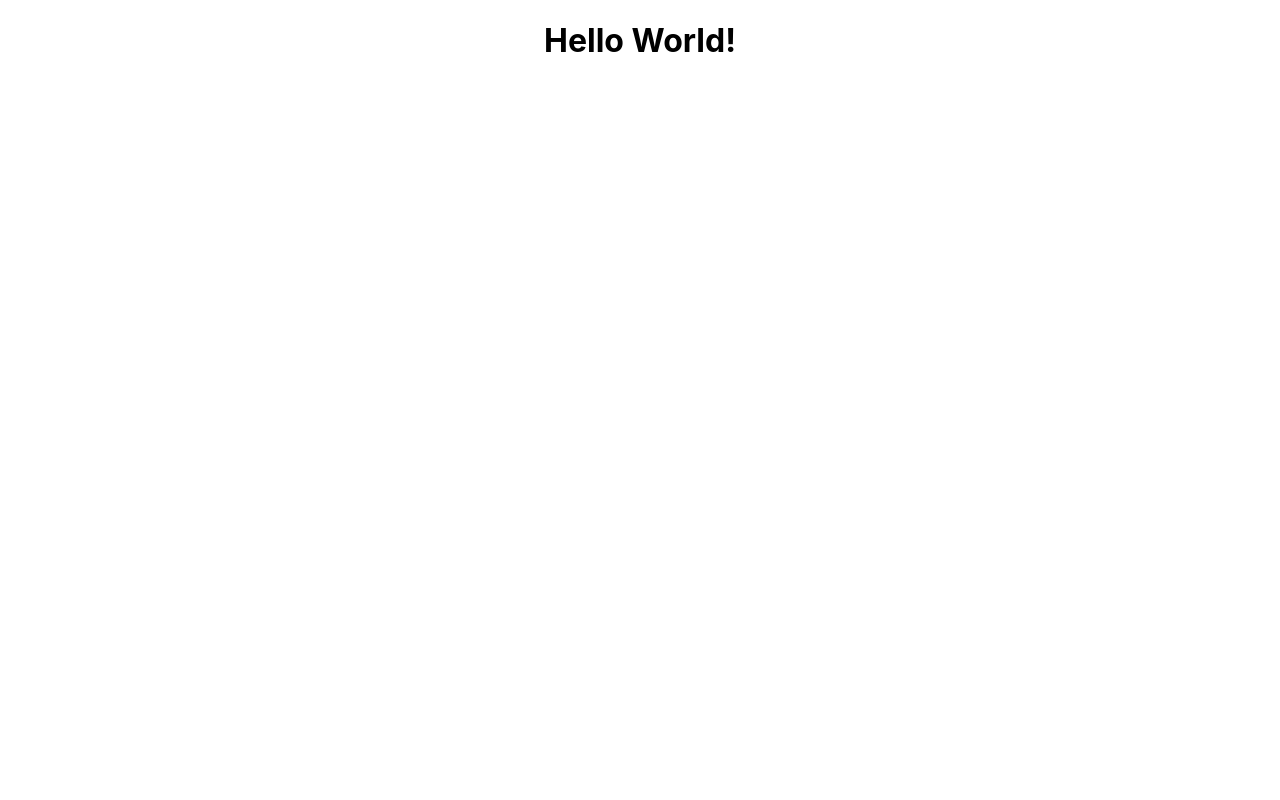
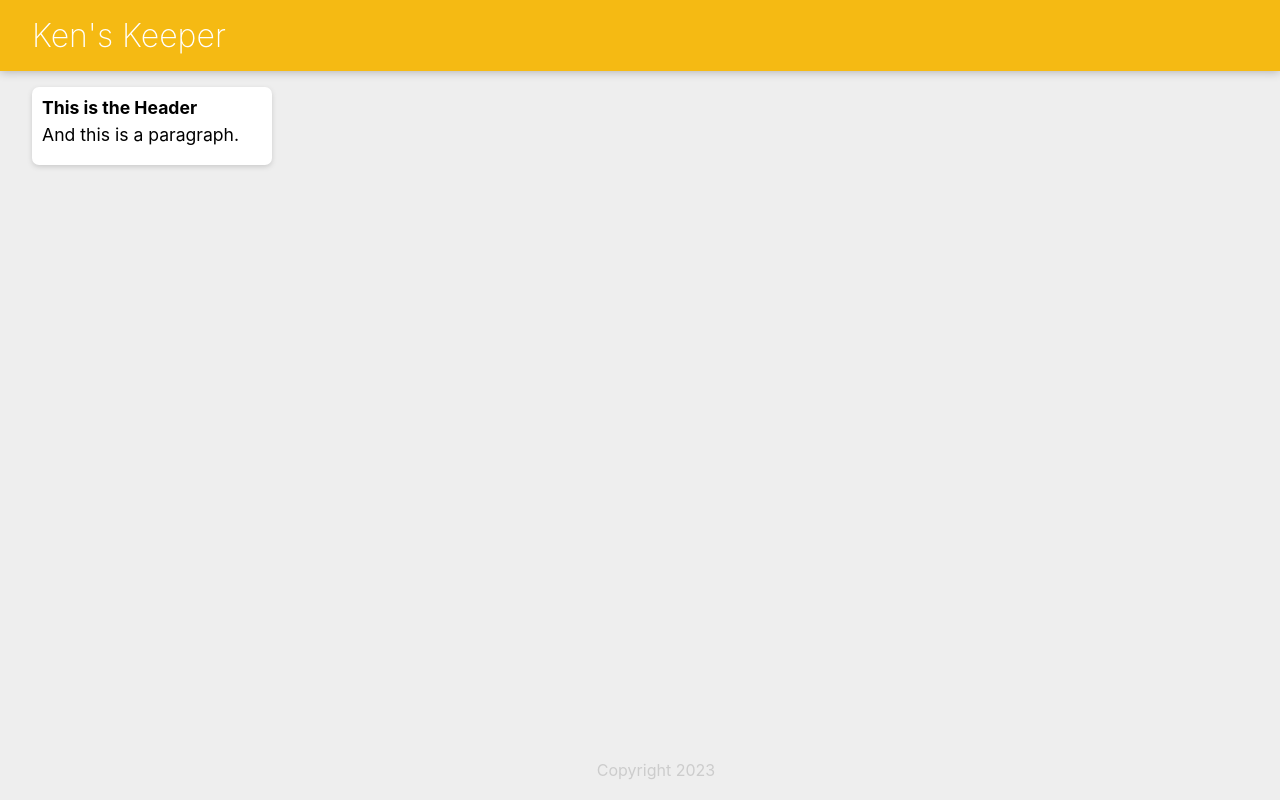
Before and after one commit to nagamine-ken/react-bootcamp, a React (Create React App) app: page / in a window 1280 px wide. Built offline with nearby package versions, Linux system fonts and the light colour scheme.

Commit message:
Keeping it up

```diff
--- a/src/App.css
+++ b/src/App.css
@@ -1,4 +1,4 @@
-.App {
+/* .App {
   text-align: center;
 }
 
@@ -35,4 +35,63 @@
   to {
     transform: rotate(360deg);
   }
+} */
+
+/* Custom CSS from here: */
+
+* {
+  padding: 0;
+  margin: 0;
+  box-sizing: border-box;
 }
+html {
+  font-family: "Montserrat", sans-serif;
+}
+body {
+  background: #eee;
+  padding: 0 16px;
+}
+
+header {
+  background-color: #f5ba13;
+  margin: auto -16px;
+  padding: 16px 32px;
+  box-shadow: 0 0 10px 0 rgba(0, 0, 0, 0.3);
+}
+
+header h1 {
+  color: #fff;
+  /* font-family: "McLaren", cursive; */
+  font-weight: 200;
+}
+
+footer {
+  position: absolute;
+  text-align: center;
+  bottom: 0;
+  width: 100%;
+  height: 2.5rem;
+}
+
+footer p {
+  color: #ccc;
+}
+.note {
+  background: #fff;
+  border-radius: 7px;
+  box-shadow: 0 2px 5px #ccc;
+  padding: 10px;
+  width: 240px;
+  margin: 16px;
+  float: left;
+}
+.note h1 {
+  font-size: 1.1em;
+  margin-bottom: 6px;
+}
+.note p {
+  font-size: 1.1em;
+  margin-bottom: 10px;
+  white-space: pre-wrap;
+  word-wrap: break-word;
+}
--- a/src/App.js
+++ b/src/App.js
@@ -1,9 +1,15 @@
-import "./App.css";
+
+import "./App.css"
+import Header from "./header.jsx"
+import Footer from "./Footer.jsx"
+import Note from "./Note.jsx"
 
 function App() {
   return (
-    <div className="App">
-      <h1>Hello World!</h1>
+    <div>
+    <Header />
+    <Note />
+    <Footer />
     </div>
   );
 }
--- /dev/null
+++ b/src/Footer.jsx
@@ -0,0 +1,12 @@
+
+import "./App.css";
+
+function Footer() {
+  return (
+  <footer>
+    <p>Copyright {(new Date().getFullYear())}</p>
+  </footer>
+  );
+}
+
+export default Footer;
--- /dev/null
+++ b/src/Note.jsx
@@ -0,0 +1,12 @@
+import "./App.css";
+
+function Note() {
+  return (
+  <div className="note">
+    <h1>This is the Header</h1>
+    <p>And this is a paragraph.</p>
+  </div>
+  );
+}
+
+export default Note;
--- /dev/null
+++ b/src/header.jsx
@@ -0,0 +1,12 @@
+
+import "./App.css";
+
+function Header() {
+  return (
+  <header>
+    <h1>Ken's Keeper</h1>
+  </header>
+  );
+}
+
+export default Header;
```
Also changed, not shown: src/index.css (line endings or trailing spaces).
